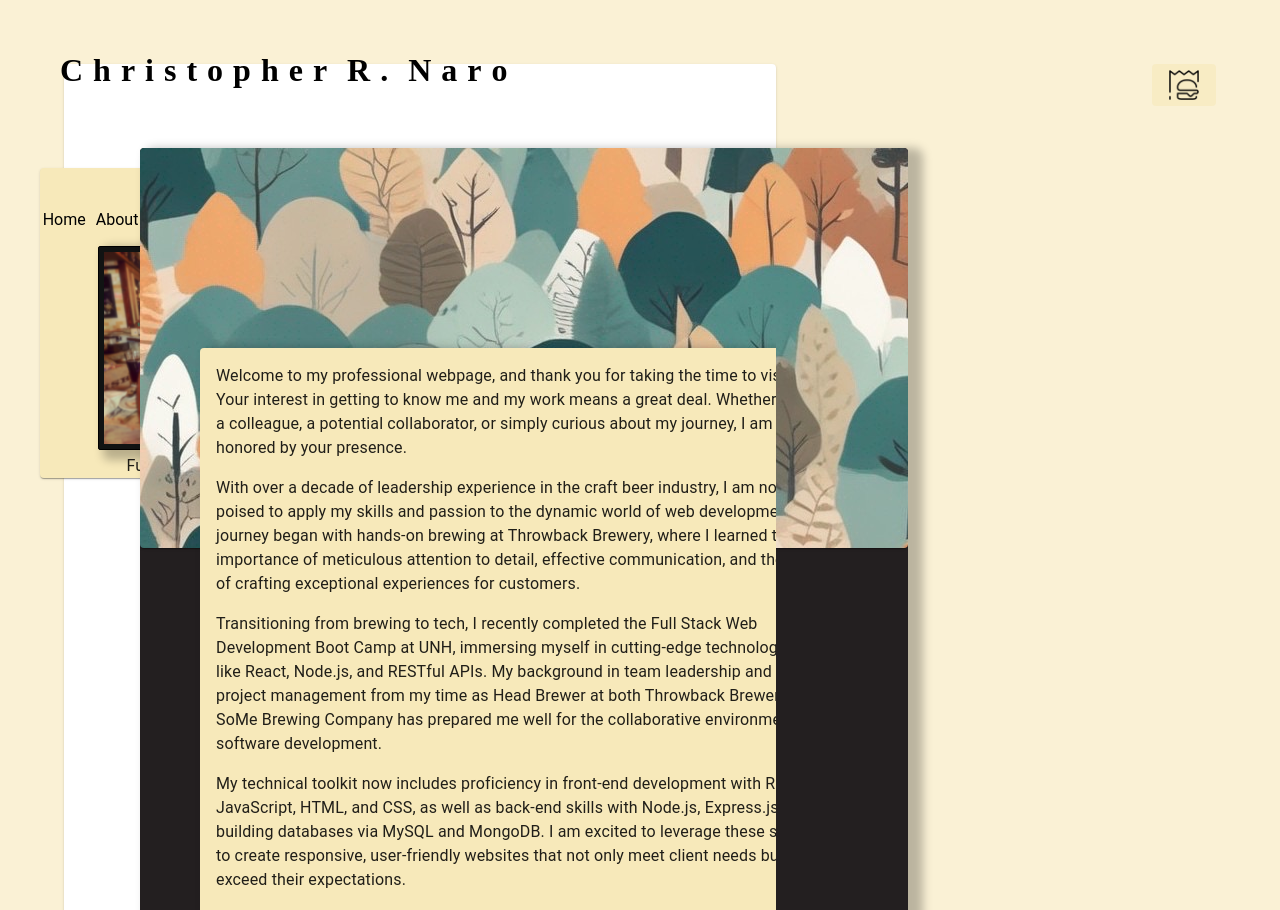
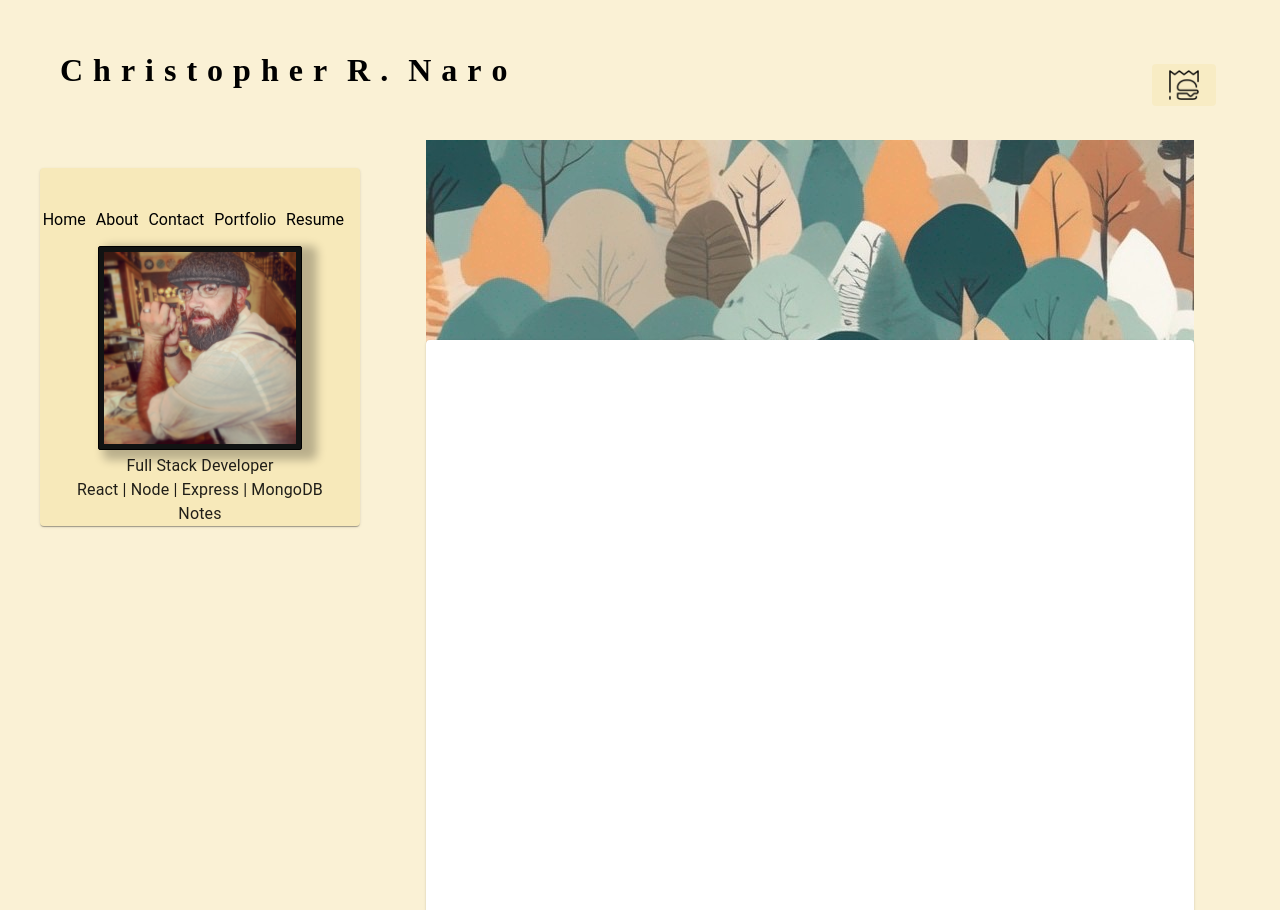
Before and after one commit to CRNaro/two_waves, a React (Vite) app: page /about in a window 1280 px wide. Shown: the top 910 px of the page. Built offline with nearby package versions, Linux system fonts and the light colour scheme.

Commit message:
Build/Fix: Working on stlying for AboutMe.jsx

```diff
--- a/src/components/Pages/AboutMe.jsx
+++ b/src/components/Pages/AboutMe.jsx
@@ -1,149 +1,193 @@
-import styled from '@emotion/styled';
+import styled from "@emotion/styled";
+import { makeStyles } from "@mui/styles";
 import React from "react";
 import Card from "@mui/material/Card";
-import CardActionArea from '@mui/material/CardActionArea';
-import CardContent from '@mui/material/CardContent';
-import CardMedia from '@mui/material/CardMedia';
-import Button from '@mui/material/Button';
-import Typography from '@mui/material/Typography';
-import Grid from '@mui/material/Grid';
-import backgroundImage from '../../assets/images/trees.jpeg';
-import imageOfMe from '../../assets/images/medrawingstyle.png';
-import NavCard from '../Header/NavCard';
-import '../../styles/AboutMe.css'
+import CardActionArea from "@mui/material/CardActionArea";
+import CardContent from "@mui/material/CardContent";
+import CardMedia from "@mui/material/CardMedia";
+import Button from "@mui/material/Button";
+import Typography from "@mui/material/Typography";
+import Grid from "@mui/material/Grid";
+import backgroundImage from "../../assets/images/trees.jpeg";
+import imageOfMe from "../../assets/images/medrawingstyle.png";
+import NavCard from "../Header/NavCard";
+import "../../styles/AboutMe.css";
+import { Box } from "@mui/system";
 
 
-const StyledCard = styled(Card)`
-    background-color: rgba(247, 233, 186, 1);
-    width: 50vw;
-    height: auto;
-    margin-left: 40px;
-    margin-top: 200px;
-    margin-bottom: 20px;
-    box-shadow: 10px 5px 10px 5px rgba(0, 0, 0, .25);
-    position: relative;
-    z-index: 2;
-    left: 80px;
-  `;
-const MainContent = styled.div`
-    padding-top: 10%;
-`;
-const CardContainer = styled.div`
-display: flex;
-justify-content: space-between;
-`;
-const StyledCardRight = styled(Card)`
-background-color: rgba(173, 216, 230, 0.1);
-width: 75vw;
-height: 40vh;
-margin-top: -30px;
-margin-bottom: 20px;
-box-shadow: 10px 5px 10px 5px rgba(0, 0, 0, .25);
-`
-const StyledImage = styled.img`
-    width: 75vw;
-    height: 125vh;
-    margin-top: 25px;
-    margin-left: 0px;
-    margin-right: -40px;
-    box-shadow: 10px 5px 10px 5px rgba(0, 0, 0, .25);
-    position: relative;
-    `
-const StyledTypography = styled(Typography)`
-    position: absolute;
-    left: 13%;
-    top: 40%;
-    z-index: 3;
-    font-size: 1.5rem;
-    color: white;
-`
-const StyledCardBehind = styled(Card)`
-position: absolute;
-background-color: #231F20;
-margin-left: 60px;
-width: 60%;
-height: 200vh;
-z-index: 0;
-box-shadow: 10px 5px 10px 5px rgba(0, 0, 0, .25);
-`
-const StyledCardContent = styled(CardContent)`
-display: flex;
-flex-direction: column;
-justify-content: space-between;
-align-items: start;
-overflow: auto;
-`
-const ParagraphStyledTypography = styled(Typography)`
-position: absolute;
-left: 13%;
-top: 40%;
-z-index: 3;
-font-size: 1.5rem;
-color: white;
-`
-const ImgCard = styled(Card)`
-    background-image: url(${backgroundImage});
-    z-index: 3;
-    width: 100%;
-    height:25%;
+const useStyles = makeStyles((theme) => ({
+        mainContent: {
+        //   paddingTop: '30%',
+        //   backgroundColor: 'lightblue', // Added for debugging
+        },
+        root: {
+          display: 'flex',
+          justifyContent: 'space-between',
+          height: '100vh',
+          width: '60vw',
+          marginLeft: '45%',
+          backgroundImage: `url(${backgroundImage})`,
+        backgroundColor: 'lightblue', // Added for debugging
 
-    `
+        },
+        aboutCard: {
 
+          width: '100vw',
+          height: 'auto',
+        //   marginLeft: '40px',
+          marginTop: '200px',
+          marginBottom: '20px',
+          boxShadow: '10px 5px 10px 5px rgba(0, 0, 0, .25)',
+        //   position: 'relative',
+          zIndex: 2,
+        //   left: '80px',
+        },
+        styledCardRight: {
+        //   backgroundColor: 'rgba(173, 216, 230, 0.1)',
+        //   width: '75vw',
+        //   height: '40vh',
+        //   marginTop: '-30px',
+        //   marginBottom: '20px',
+        //   boxShadow: '10px 5px 10px 5px rgba(0, 0, 0, .25)',
+        },
+        styledImage: {
+        //   width: '75vw',
+        //   height: '125vh',
+        //   marginTop: '25px',
+        //   marginLeft: '0px',
+        //   marginRight: '-40px',
+        //   boxShadow: '10px 5px 10px 5px rgba(0, 0, 0, .25)',
+        //   position: 'relative',
+        },
+        styledTypography: {
+          position: 'absolute',
+          left: '13%',
+          top: '40%',
+          zIndex: 3,
+          fontSize: '1.5rem',
+          color: 'white',
+        },
+        styledCardBehind: {
+          position: 'absolute',
+          backgroundColor: '#231F20',
+          marginLeft: '60px',
+          width: '60%',
+          height: '200vh',
+          zIndex: 0,
+          boxShadow: '10px 5px 10px 5px rgba(0, 0, 0, .25)',
+          left: '80px',
+        },
+        styledCardContent: {
+        //   display: 'flex',
+        //   flexDirection: 'column',
+        //   justifyContent: 'space-between',
+        //   alignItems: 'start',
+        //   overflow: 'auto',
+        },
+        paragraphStyledTypography: {
+        //   position: 'absolute',
+        //   left: '13%',
+        //   top: '40%',
+        //   zIndex: 3,
+        //   fontSize: '1.5rem',
+        //   color: 'white',
+        },
+        imgCard: {
+          backgroundImage: `url(${backgroundImage})`,
+          backgroundSize: 'cover',
+          backgroundPosition: 'center',
+          zIndex: 3,
+          width: '100%',
+          height: '25%',
+        },
+        testStyle: {
+                color: 'red',
+        },
+      }));
 
 export default function About() {
-    return (
-        <MainContent>
+        const classes = useStyles();
+return (
+        <Box className={classes.root}>
+        <Card className={classes.aboutCard}>
+        </Card>
+        </Box>
+)
+}
 
-            <CardContainer>
-
-        <StyledCard>
-
-        <StyledCardContent>
-
-      <div className="about-me-text">
-      <Typography paragraph>
-Welcome to my professional webpage, and thank you for taking the time to visit. Your interest in getting to know me and my work means a great deal. Whether you’re a colleague, a potential collaborator, or simply curious about my journey, I am honored by your presence.
-        </Typography>
-        <Typography paragraph>
-With over a decade of leadership experience in the craft beer industry, I am now poised to apply my skills and passion to the dynamic world of web development. My journey began with hands-on brewing at Throwback Brewery, where I learned the importance of meticulous attention to detail, effective communication, and the art of crafting exceptional experiences for customers.
-        </Typography>
-        <Typography paragraph>
-Transitioning from brewing to tech, I recently completed the Full Stack Web Development Boot Camp at UNH, immersing myself in cutting-edge technologies like React, Node.js, and RESTful APIs. My background in team leadership and project management from my time as Head Brewer at both Throwback Brewery and SoMe Brewing Company has prepared me well for the collaborative environment of software development.
-        </Typography>
-        <Typography paragraph>
-My technical toolkit now includes proficiency in front-end development with React, JavaScript, HTML, and CSS, as well as back-end skills with Node.js, Express.js, and building databases via MySQL and MongoDB. I am excited to leverage these skills to create responsive, user-friendly websites that not only meet client needs but exceed their expectations.
-        </Typography>
-        <Typography paragraph>
-Entering the web development realm, my passion for learning drives me forward. I am captivated by the fusion of design, technology, and user experience, constantly seeking new challenges and innovations. Every project is an opportunity to expand my skills and deepen my understanding. Collaborating with forward-thinking professionals, I am committed to continuous growth and pushing the boundaries of what’s possible.
-        </Typography>
-        <Typography paragraph>
-With a strong foundation in project management, customer service, and problem-solving, I am eager to contribute to a forward-thinking team where I can continue to expand my skills and make a meaningful impact in the world of web development.
-        </Typography>
-        <Typography paragraph>
-As you navigate through these pages, I hope you’ll gain insight into who I am as a professional and as an individual. Whether you’re seeking collaboration opportunities, exploring potential partnerships, or simply looking to connect, I am excited about the possibility of us crossing paths and creating meaningful connections.
-        </Typography>
-        <Typography paragraph>
-Thank you once again for stopping by. Your visit is appreciated more than words can express. Please feel free to reach out if you have any questions or if there’s anything I can assist you with.
-        </Typography>
-        <Typography paragraph>
-Warm regards,
-        </Typography>
-        <Typography paragraph>
-Christopher R. Naro
-        </Typography>
-        </div>
-
-        </StyledCardContent>
-
-    </StyledCard>
-    <StyledCardBehind>
-    <ImgCard>
-    </ImgCard>
-    </StyledCardBehind>
-
-
-        </CardContainer>
-
-    </MainContent>
-    );
-}
+{/* //
+// <div className={classes.root}>
+// <Card className={classes.styledCard}>
+//   <CardContent className={classes.styledCardContent}>
+//     <div className="about-me-text">
+//         <Typography className={classes.testStyle}>adsfasefasdfsafadasdfasdfassadfasdfasdfas</Typography>
+//       <Typography paragraph>
+//         Welcome to my professional webpage, and thank you for taking the
+//         time to visit. Your interest in getting to know me and my work
+//         means a great deal. Whether you’re a colleague, a potential
+//         collaborator, or simply curious about my journey, I am honored
+//         by your presence.
+//       </Typography>
+//       <Typography paragraph>
+//         With over a decade of leadership experience in the craft beer
+//         industry, I am now poised to apply my skills and passion to the
+//         dynamic world of web development. My journey began with hands-on
+//         brewing at Throwback Brewery, where I learned the importance of
+//         meticulous attention to detail, effective communication, and the
+//         art of crafting exceptional experiences for customers.
+//       </Typography>
+//       <Typography paragraph>
+//         Transitioning from brewing to tech, I recently completed the
+//         Full Stack Web Development Boot Camp at UNH, immersing myself in
+//         cutting-edge technologies like React, Node.js, and RESTful APIs.
+//         My background in team leadership and project management from my
+//         time as Head Brewer at both Throwback Brewery and SoMe Brewing
+//         Company has prepared me well for the collaborative environment
+//         of software development.
+//       </Typography>
+//       <Typography paragraph>
+//         My technical toolkit now includes proficiency in front-end
+//         development with React, JavaScript, HTML, and CSS, as well as
+//         back-end skills with Node.js, Express.js, and building databases
+//         via MySQL and MongoDB. I am excited to leverage these skills to
+//         create responsive, user-friendly websites that not only meet
+//         client needs but exceed their expectations.
+//       </Typography>
+//       <Typography paragraph>
+//         Entering the web development realm, my passion for learning
+//         drives me forward. I am captivated by the fusion of design,
+//         technology, and user experience, constantly seeking new
+//         challenges and innovations. Every project is an opportunity to
+//         expand my skills and deepen my understanding. Collaborating with
+//         forward-thinking professionals, I am committed to continuous
+//         growth and pushing the boundaries of what’s possible.
+//       </Typography>
+//       <Typography paragraph>
+//         With a strong foundation in project management, customer
+//         service, and problem-solving, I am eager to contribute to a
+//         forward-thinking team where I can continue to expand my skills
+//         and make a meaningful impact in the world of web development.
+//       </Typography>
+//       <Typography paragraph>
+//         As you navigate through these pages, I hope you’ll gain insight
+//         into who I am as a professional and as an individual. Whether
+//         you’re seeking collaboration opportunities, exploring potential
+//         partnerships, or simply looking to connect, I am excited about
+//         the possibility of us crossing paths and creating meaningful
+//         connections.
+//       </Typography>
+//       <Typography paragraph>
+//         Thank you once again for stopping by. Your visit is appreciated
+//         more than words can express. Please feel free to reach out if
+//         you have any questions or if there’s anything I can assist you
+//         with.
+//       </Typography>
+//       <Typography paragraph>Warm regards,</Typography>
+//       <Typography paragraph>Christopher R. Naro</Typography>
+//     </div>
+//   </CardContent>
+// </Card>
+// <Card className={classes.styledCardBehind}>
+//   <CardMedia className={classes.imgCard}></CardMedia>
+// </Card>
+// </div> */}
--- a/src/components/Pages/Home.jsx
+++ b/src/components/Pages/Home.jsx
@@ -18,6 +18,7 @@ const useStyles = makeStyles((theme) => ({
         width: '25%',
         height: '100vh',
         position: 'fixed',
+        zIndex: 1000,
     },
     cardContainer: {
         display: 'flex',
@@ -42,15 +43,7 @@ const useStyles = makeStyles((theme) => ({
         //     left: '0px',
         // },
     },
-    introCard: {
-        // position: 'absolute',
-        backgroundColor: 'rgba(247, 233, 186, 1)',
-        // marginLeft: '60px',
-        width: '60vw',
-        height: '200vh',
-        // zIndex: 0,
-        // boxShadow: '10px 5px 10px 5px rgba(0, 0, 0, .25)',
-    },
+
     styledImage: {
         width: '60%',
         borderRadius: '1%',
@@ -101,6 +94,12 @@ export default function Home() {
         <Typography>
             Full Stack Developer
         </Typography>
+        <Typography>
+            React | Node | Express | MongoDB
+        </Typography>
+        <Typography>
+            Notes
+        </Typography>
             </Card>
 
         <Box sx={{ display: 'flex', gap: 2 }}>
--- a/src/components/Pages/Window.jsx
+++ b/src/components/Pages/Window.jsx
@@ -7,11 +7,13 @@ import Typography from '@mui/material/Typography';
 import Box from '@mui/material/Box';
 import NavCard from '../Header/NavCard';
 
+
 const useStyles = makeStyles((theme) => ({
-    // mainContent: {
-    //     display: 'flex',
-    //     height: '100vh',
-    // },
+    mainContent: {
+        paddingTop: '5%',
+        display: 'flex',
+        height: '100vh',
+    },
     // navCard: {
     //     backgroundColor: 'rgba(247, 233, 186, 1) !important',
     //     width: '25%',
@@ -20,6 +22,7 @@ const useStyles = makeStyles((theme) => ({
     content: {
         flexGrow: 1,
         padding: theme.spacing(3),
+
     },
 }));
 
@@ -36,11 +39,11 @@ export default function Window() {
         </CardContent>
       </Card> */}
       <Box className={classes.content}>
-        <Card>
+
           <CardContent>
             <Outlet />
           </CardContent>
-        </Card>
+
       </Box>
         </div>
     );
```
